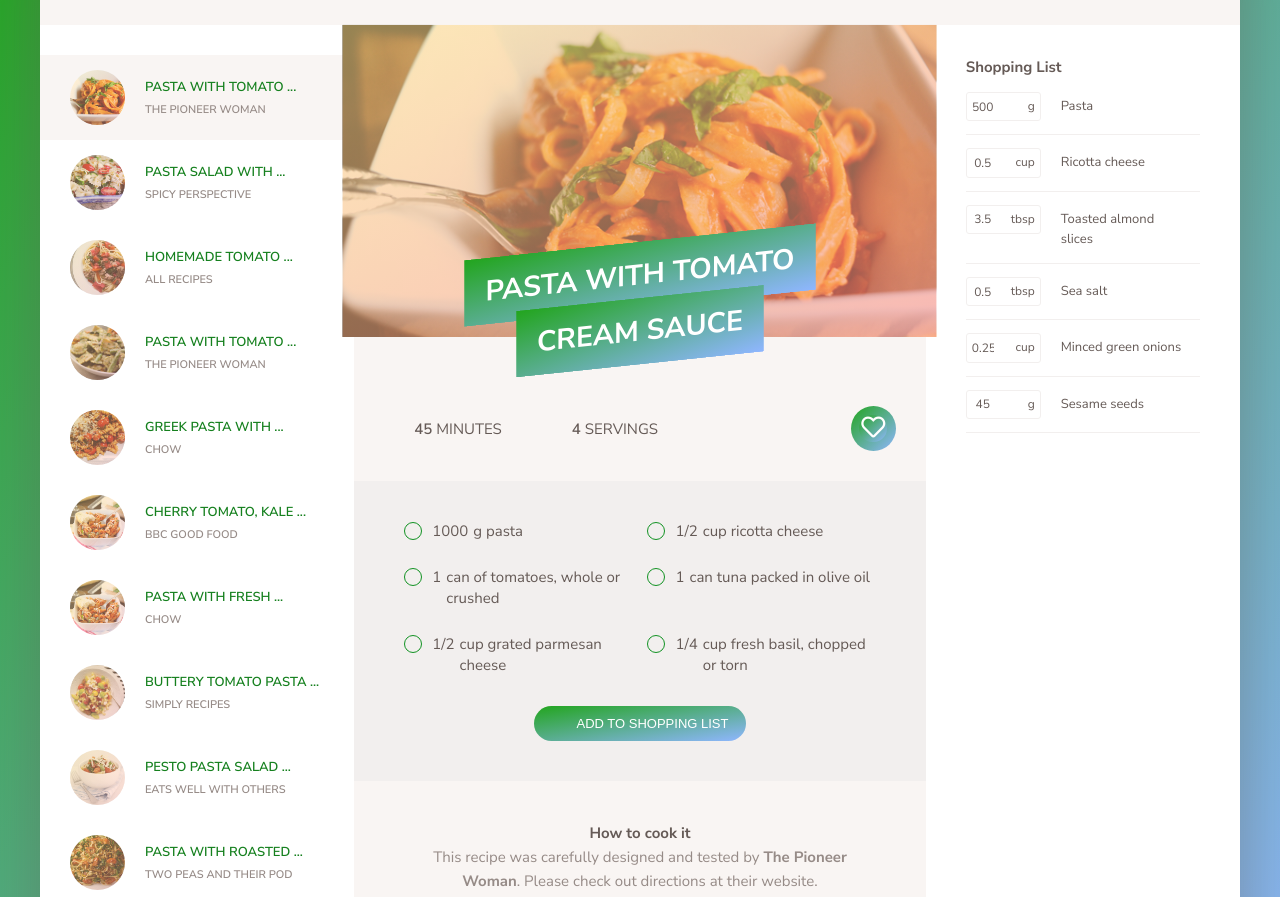
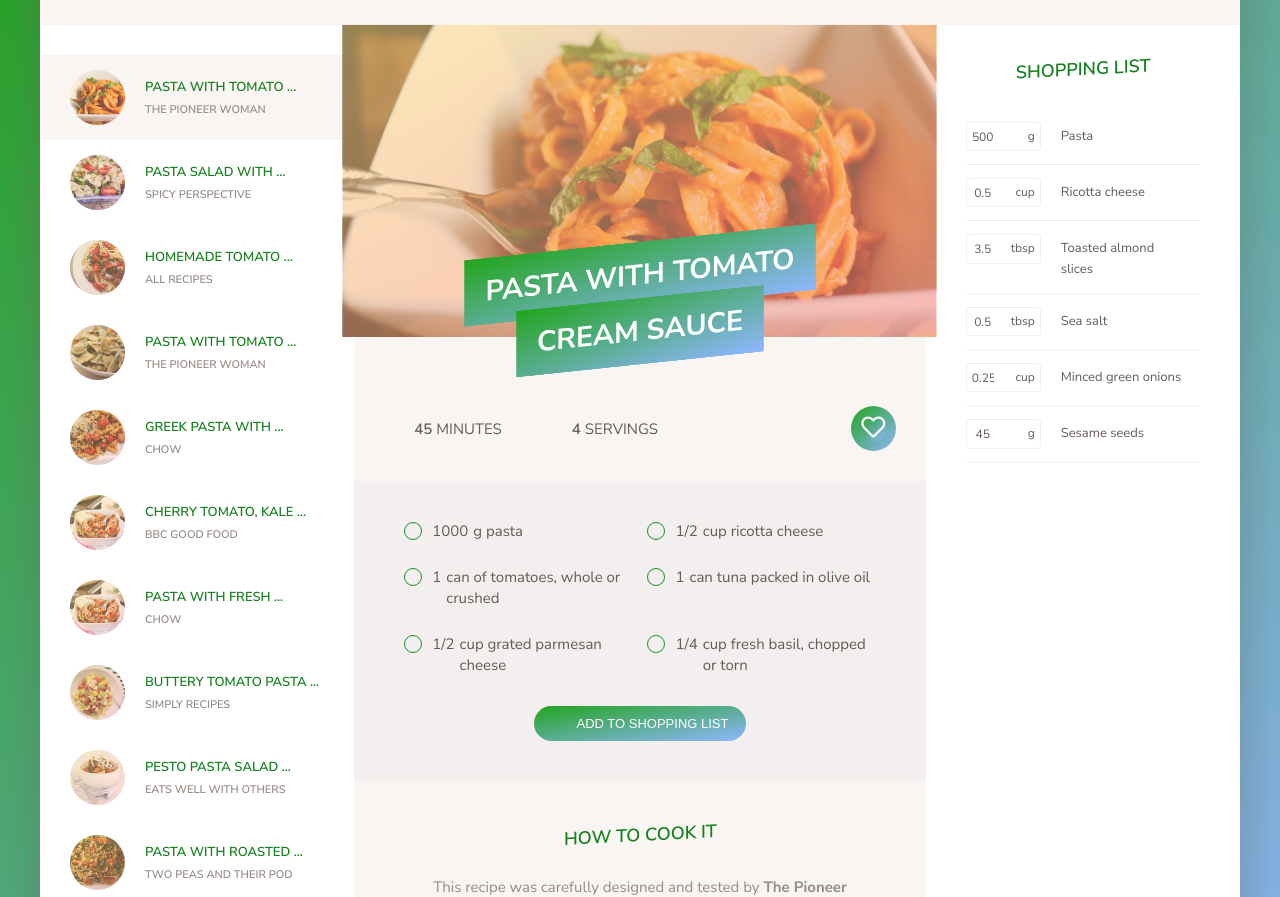
Before and after one commit to krollukasz/Delicious_recipes_app, a website built with webpack: page src/index.html in a window 1280 px wide. Shown: the part 126-1023 px from the top of the page. Built offline with nearby package versions, Linux system fonts and the light colour scheme; files whose address does not match are found by name.

Commit message:
Add styles for header in recipe and shopping list

```diff
--- a/src/sass/sections/_recipe.scss
+++ b/src/sass/sections/_recipe.scss
@@ -172,6 +172,16 @@
       color: #968B87;
       text-align: center;
     }
+
+    .heading-2 {
+      margin-bottom: 2.5rem;
+      font-size: 1.8rem;
+      font-weight: 600;
+      color: #15801e;
+      text-align: center;
+      text-transform: uppercase;
+      transform: skewY(-3deg);
+    }
   }
 
   &__by {
--- a/src/sass/sections/_shopping.scss
+++ b/src/sass/sections/_shopping.scss
@@ -70,4 +70,14 @@
     opacity: 0;
     transition: all .5s;
   }
+
+  .heading-2 {
+    margin-bottom: 2.5rem;
+    font-size: 1.8rem;
+    font-weight: 600;
+    color: #15801e;
+    text-align: center;
+    text-transform: uppercase;
+    transform: skewY(-3deg);
+  }
 }
```
